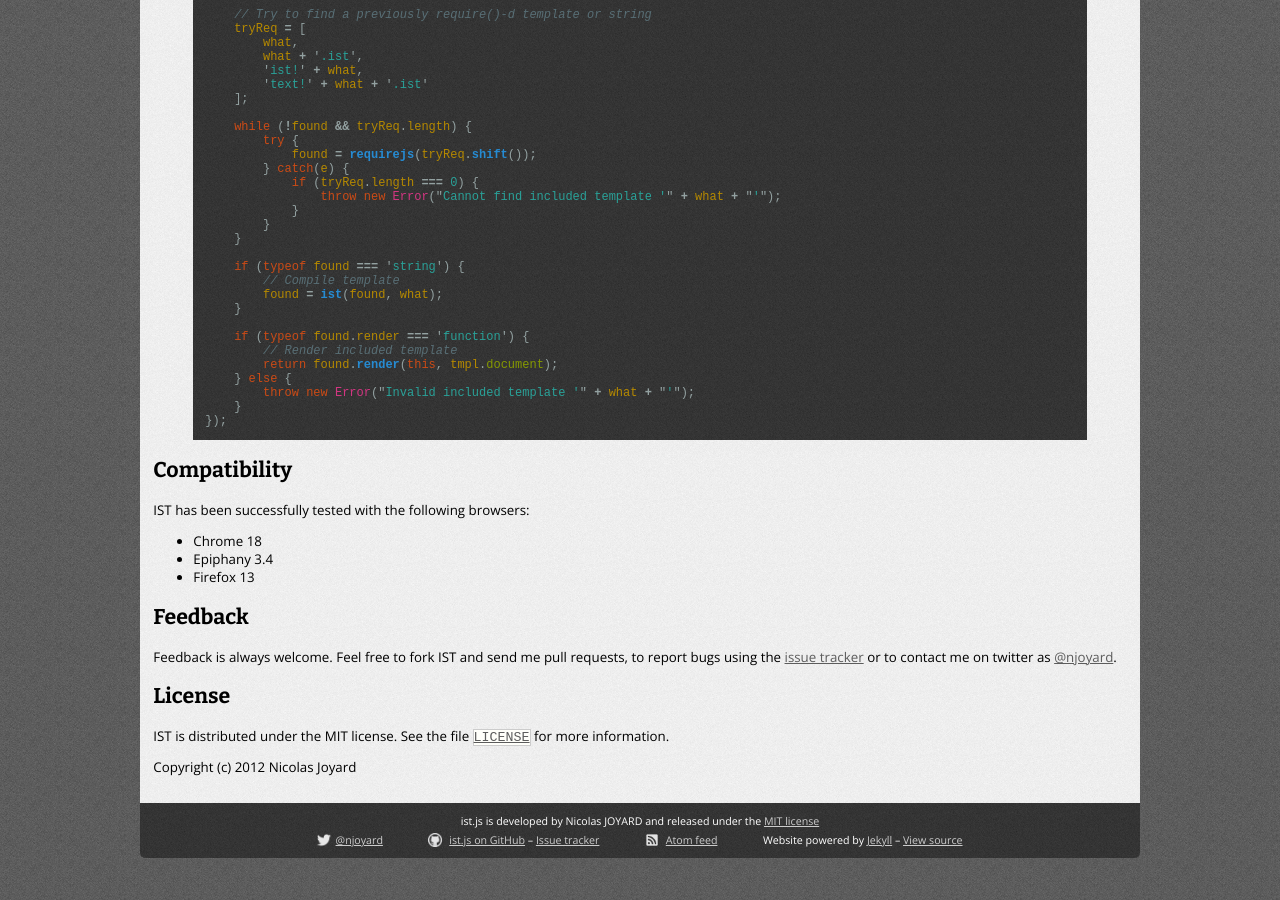
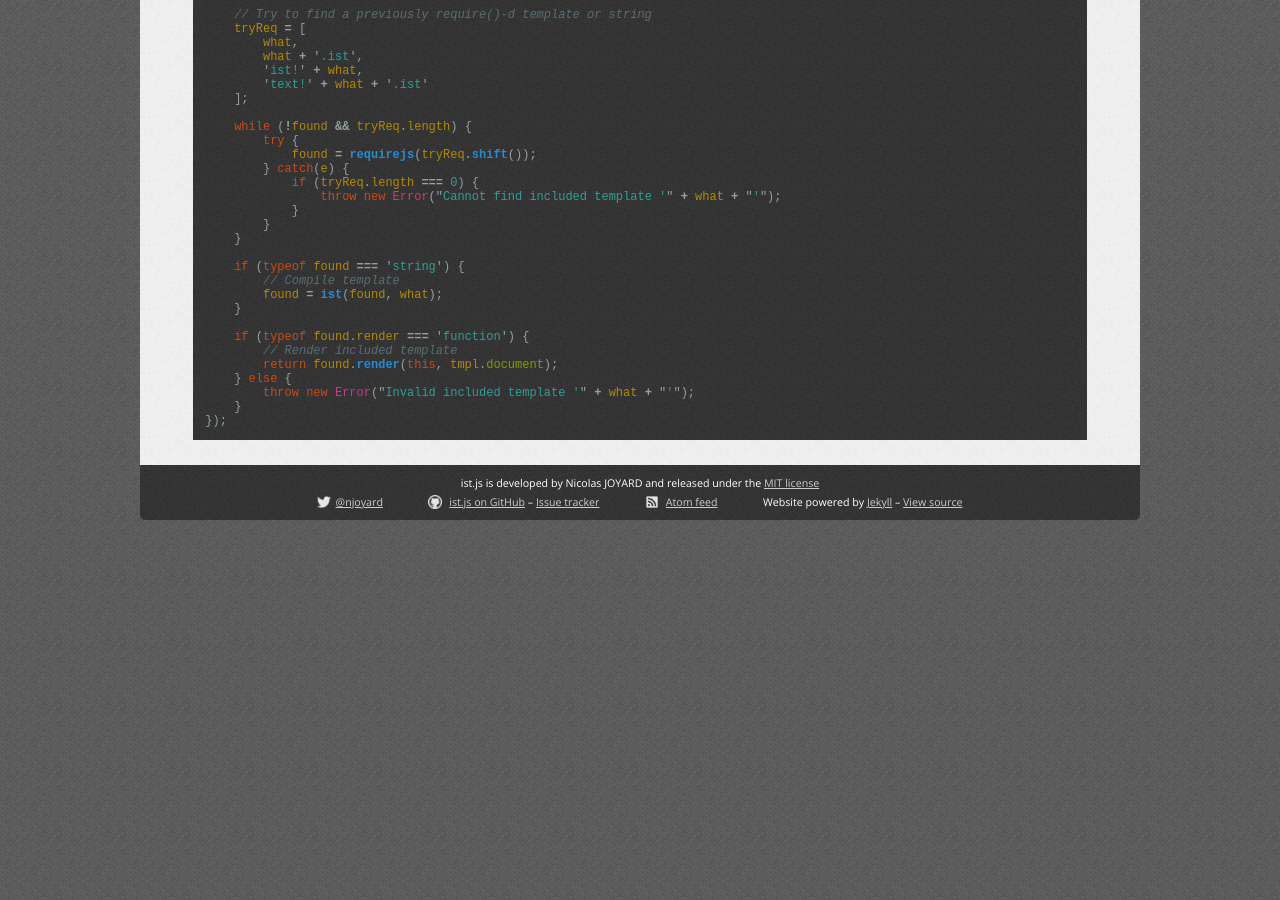
Before and after one commit to njoyard/ist, a Jekyll site: the page built from doc.markdown, in a window 1280 px wide and 900 px high, scrolled down 11447 px. Built offline with Jekyll 4.4.1, drawn with Linux system fonts in a browser that asks for light colours; Markdown is read by kramdown in place of the engine named in the settings.

Commit message:
Doc cleanup

```diff
--- a/doc.markdown
+++ b/doc.markdown
@@ -583,7 +583,7 @@ Custom directives
 
 Directives are used to control node generation with the help of context
 properties.  They allow defining custom iterators and handlers to operate on a
-narrowed down rendering context.  If you're used to [handlebars blocks][2],
+narrowed down rendering context.  If you're used to [handlebars blocks][1],
 you'll find out that IST directives work in a very similar way. All built-in
 control structures are implemented this way.
 
@@ -887,35 +887,5 @@ ist.registerHelper('include', function(ctx, tmpl) {
 });
 {% endhighlight %}
 
-Compatibility
--------------
 
-IST has been successfully tested with the following browsers:
-- Chrome 18
-- Epiphany 3.4
-- Firefox 13
-
-Feedback
---------
-
-Feedback is always welcome. Feel free to fork IST and send me pull requests, to
-report bugs using the [issue tracker][4] or to contact me on twitter as
-[@njoyard][5].
-
-License
--------
-
-IST is distributed under the MIT license. See the file [`LICENSE`][3] for more
-information.
-
-Copyright (c) 2012 Nicolas Joyard
-
-
-[1]: http://njoyard.github.com/ist
-[2]: http://handlebarsjs.com/block_helpers.html
-[3]: https://github.com/njoyard/ist/blob/master/LICENSE
-[4]: https://github.com/njoyard/ist/issues
-[5]: http://twitter.com/njoyard
-[6]: https://github.com/njoyard/ist/raw/master/dist/ist.js
-[7]: https://github.com/njoyard/ist/raw/master/dist/ist-min.js
-[8]: http://pegjs.majda.cz/
+[1]: http://handlebarsjs.com/block_helpers.html
```
